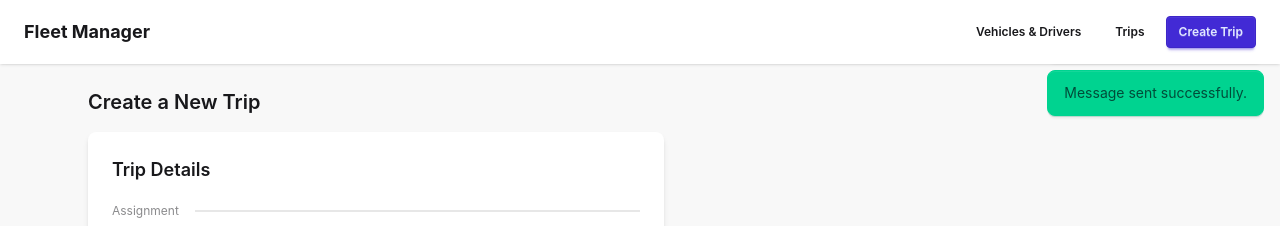
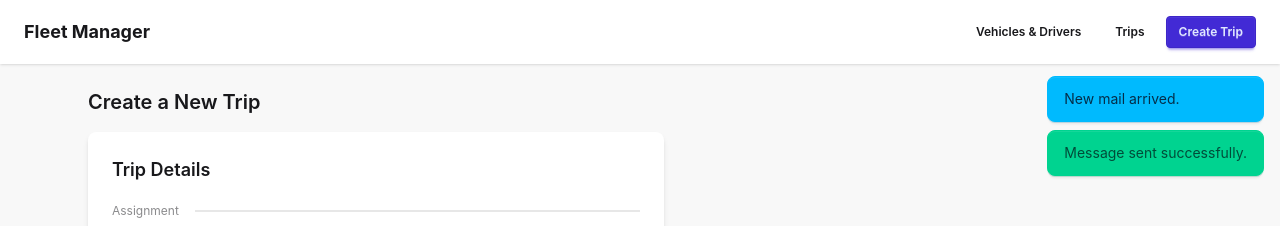
Before and after one commit to NAIT-SDEV2451/SDEV2451-Fall-2026-A01-Instructor-Examples, a React (Vite) app in the folder 6_global_state_management_start/vehiclefleet_frontend/: page /trips/new in a window 1280 px wide. Shown: the top 226 px of the page. Built offline with nearby package versions, Linux system fonts and the light colour scheme; no server answers.

Commit message:
class progress pushed

```diff
--- a/6_global_state_management_start/vehiclefleet_frontend/src/components/Toast.jsx
+++ b/6_global_state_management_start/vehiclefleet_frontend/src/components/Toast.jsx
@@ -5,7 +5,7 @@
 export default function Toast({notification, hide}) {
 
 
-  return <div className="toast toast-top toast-end">
+  return <div className="toast toast-top toast-end z-50 mt-15">
     <div className="alert alert-info">
       <span>New mail arrived.</span>
     </div>
```
